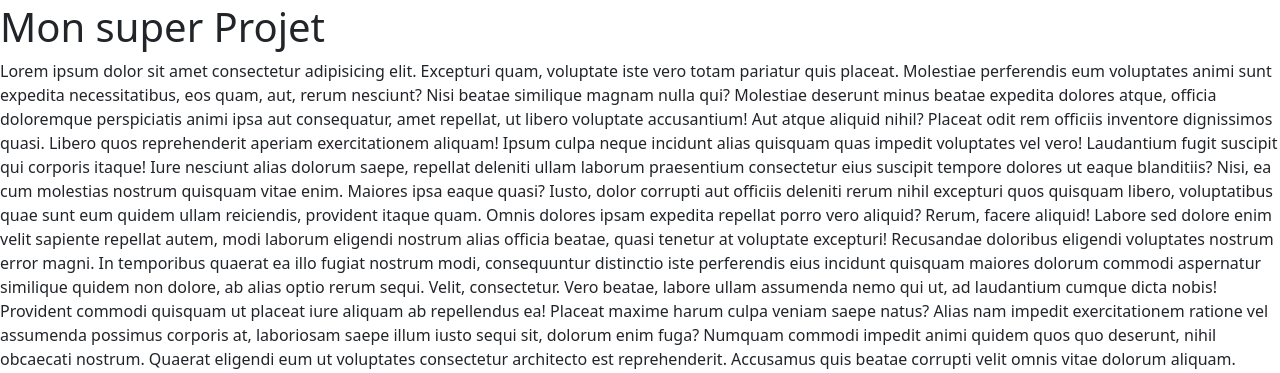
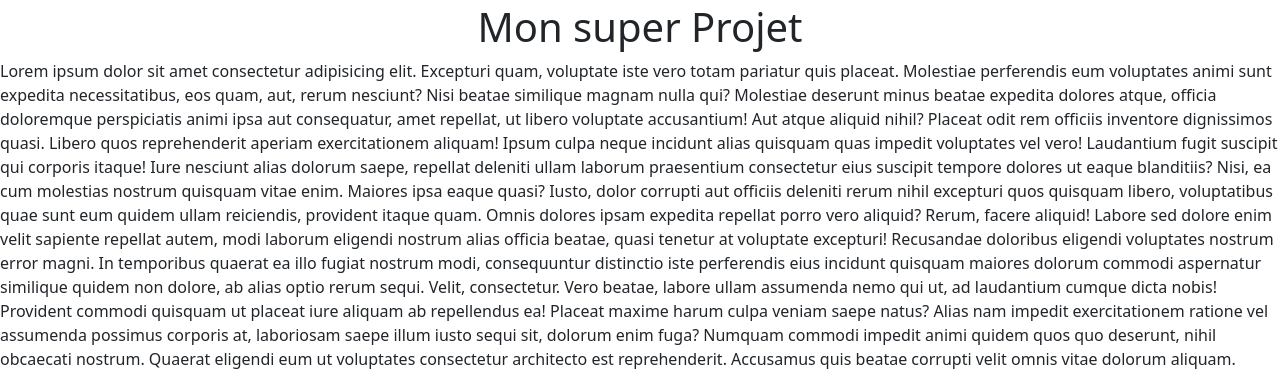
Before and after one commit to MateoB00/TestPhp, a PHP site: page / in a window 1280 px wide. Shown: the part 37-410 px from the top of the page. Run offline with PHP 8.4, Linux system fonts and the light colour scheme.

Commit message:
Add files via upload

```diff
--- a/views/home.php
+++ b/views/home.php
@@ -2,7 +2,7 @@
 
 include __DIR__ . '/parties/header.php'; ?>
 
-<h1>Mon super Projet</h1>
+<h1 class="d-flex justify-content-center">Mon super Projet</h1>
 <p>Lorem ipsum dolor sit amet consectetur adipisicing elit. Excepturi quam, voluptate iste vero totam pariatur quis placeat. Molestiae perferendis eum voluptates animi sunt expedita necessitatibus, eos quam, aut, rerum nesciunt?
     Nisi beatae similique magnam nulla qui? Molestiae deserunt minus beatae expedita dolores atque, officia doloremque perspiciatis animi ipsa aut consequatur, amet repellat, ut libero voluptate accusantium! Aut atque aliquid nihil?
     Placeat odit rem officiis inventore dignissimos quasi. Libero quos reprehenderit aperiam exercitationem aliquam! Ipsum culpa neque incidunt alias quisquam quas impedit voluptates vel vero! Laudantium fugit suscipit qui corporis itaque!
```
